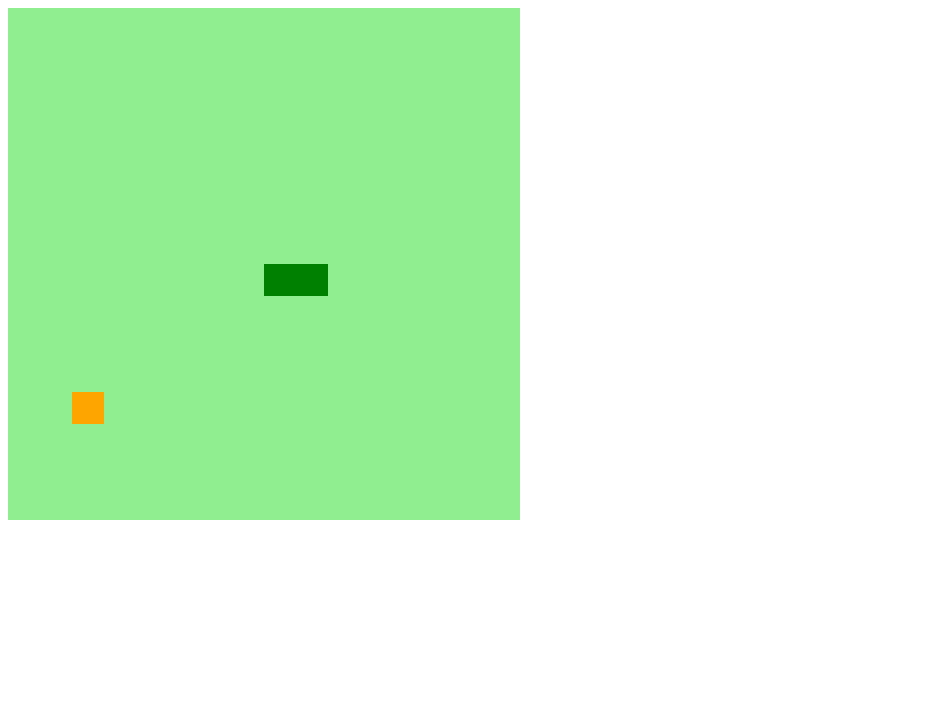
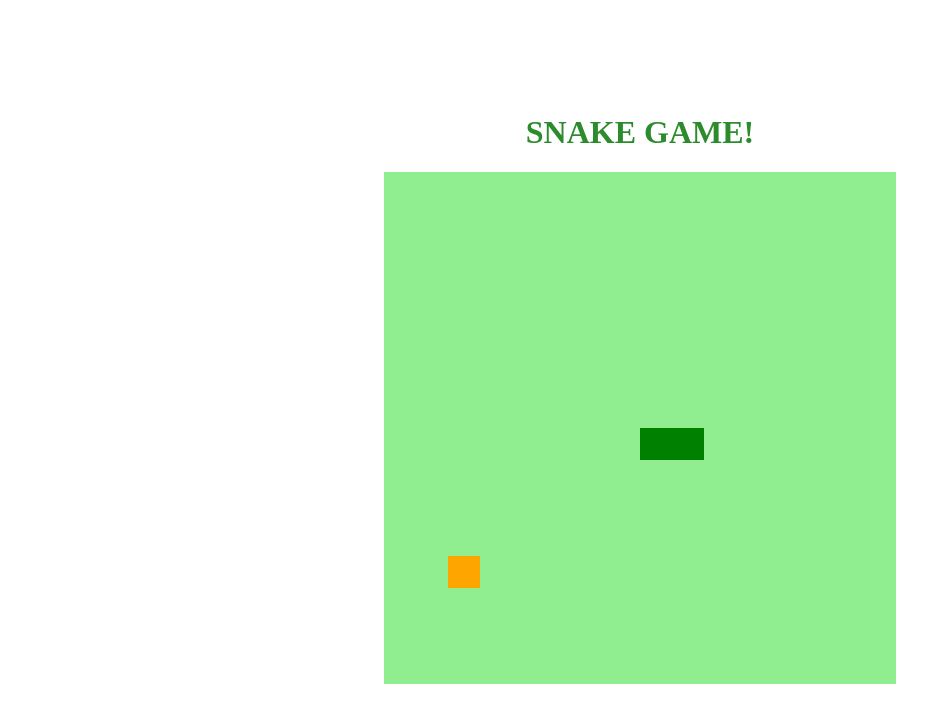
Before and after one commit to gabriel-cruz/snake-game, a plain HTML site: page index.html in a window 1280 px wide. Shown: the whole page, without its empty margins (0-951 px from the left). Drawn offline with Linux system fonts and the light colour scheme.

Commit message:
style of the game finished

```diff
--- a/index.html
+++ b/index.html
@@ -11,6 +11,7 @@
 </head>
 
 <body>
+    <h1> SNAKE GAME! </h1>
     <canvas id = "snake" width = 512 height = 512> </canvas>
 
 </body>
--- a/styles.css
+++ b/styles.css
@@ -0,0 +1,9 @@
+body{
+    height: 95vh;
+    width: 95;
+    display: flex;
+    justify-content: center;
+    align-items: center;
+    flex-direction: column;
+    color: rgb(44, 139, 44);
+}
```
